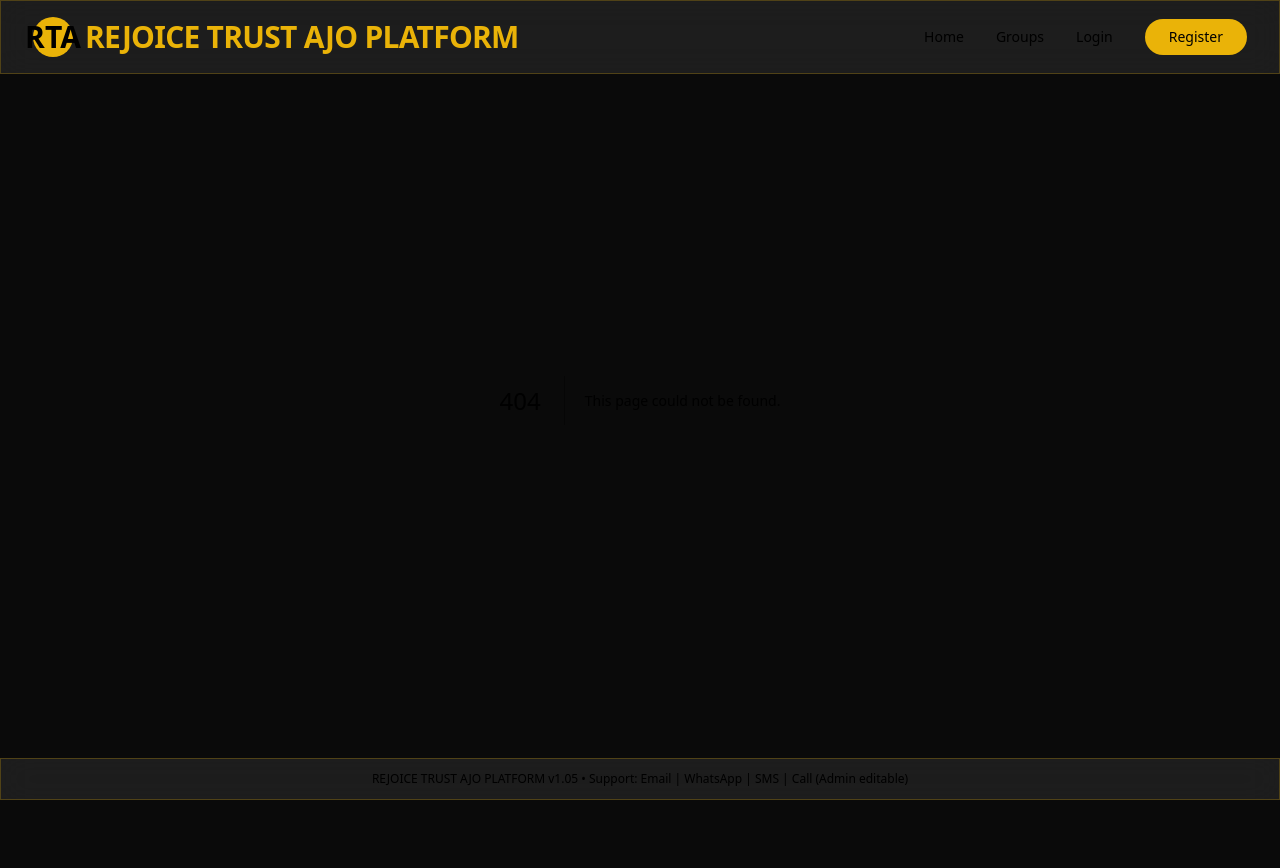
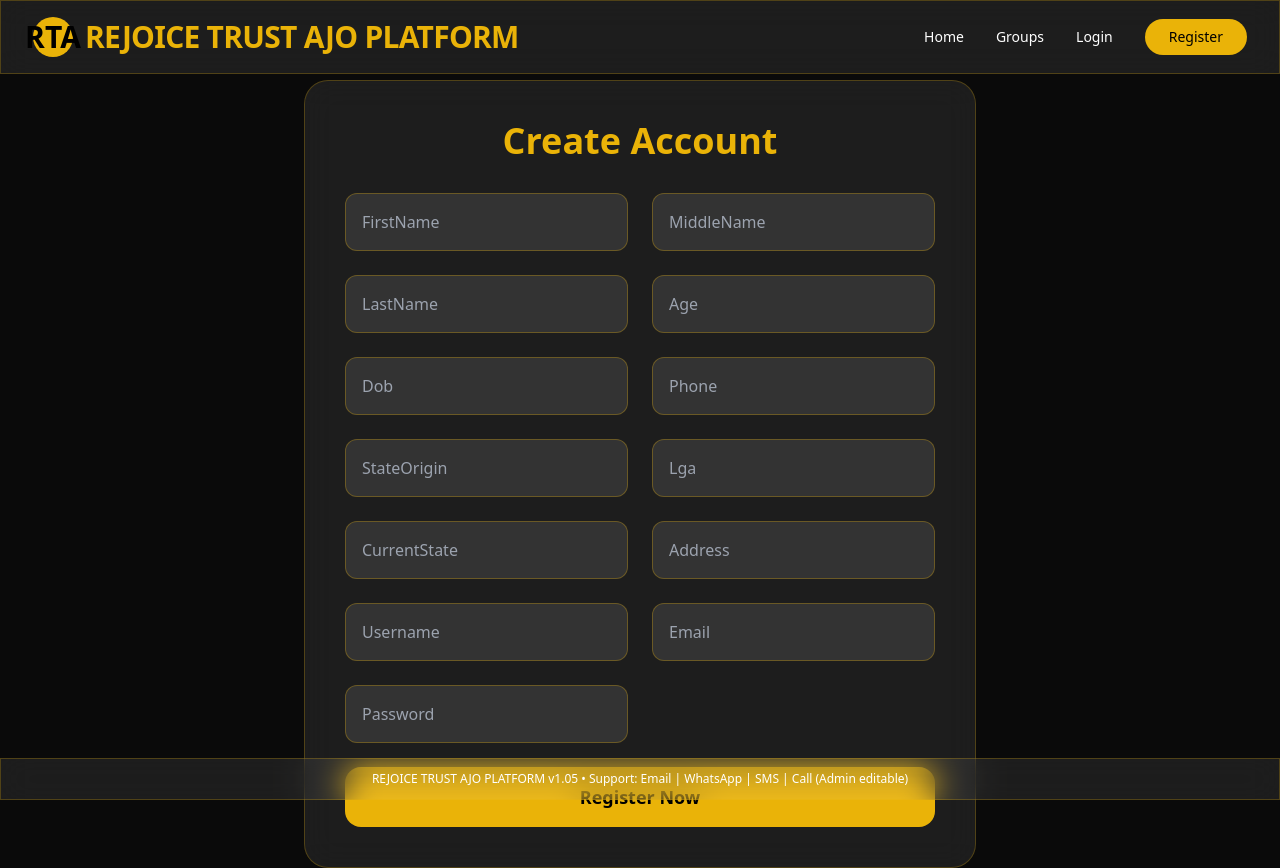
Before and after one commit to michealvic140-solitude/Rejoice-trust-ajo-platform, a Next.js app: page /register in a window 1280 px wide. Before the commit this address had no page. Before the commit the page ends 800 px from the top, so only its background shows below. Built offline with nearby package versions, Linux system fonts and the light colour scheme.

Commit message:
Create page.tsx

```diff
--- /dev/null
+++ b/app/register/page.tsx
@@ -0,0 +1,34 @@
+"use client";
+import { useState } from "react";
+import { useRouter } from "next/navigation";
+
+export default function Register() {
+  const [form, setForm] = useState({
+    firstName: "", middleName: "", lastName: "", age: "", dob: "", phone: "",
+    stateOrigin: "", lga: "", currentState: "", address: "", username: "", email: "", password: ""
+  });
+  const router = useRouter();
+
+  const handleSubmit = (e: any) => {
+    e.preventDefault();
+    const users = JSON.parse(localStorage.getItem("users") || "[]");
+    users.push({ ...form, id: Date.now(), trustScore: 50, nickname: form.username, profilePic: "" });
+    localStorage.setItem("users", JSON.stringify(users));
+    alert("Registration successful! Please login.");
+    router.push("/login");
+  };
+
+  return (
+    <div className="min-h-screen pt-20 px-6">
+      <div className="max-w-2xl mx-auto glass p-10 rounded-3xl">
+        <h2 className="text-4xl font-bold text-gold mb-8 text-center">Create Account</h2>
+        <form onSubmit={handleSubmit} className="grid grid-cols-2 gap-6">
+          {Object.keys(form).map(key => (
+            <input key={key} placeholder={key.charAt(0).toUpperCase() + key.slice(1)} value={form[key as keyof typeof form]} onChange={(e) => setForm({...form, [key]: e.target.value})} className="p-4 bg-white/10 rounded-xl border border-gold/30" required />
+          ))}
+          <button type="submit" className="col-span-2 bg-gold text-black py-4 rounded-2xl text-lg font-bold glow-gold">Register Now</button>
+        </form>
+      </div>
+    </div>
+  );
+}
```
